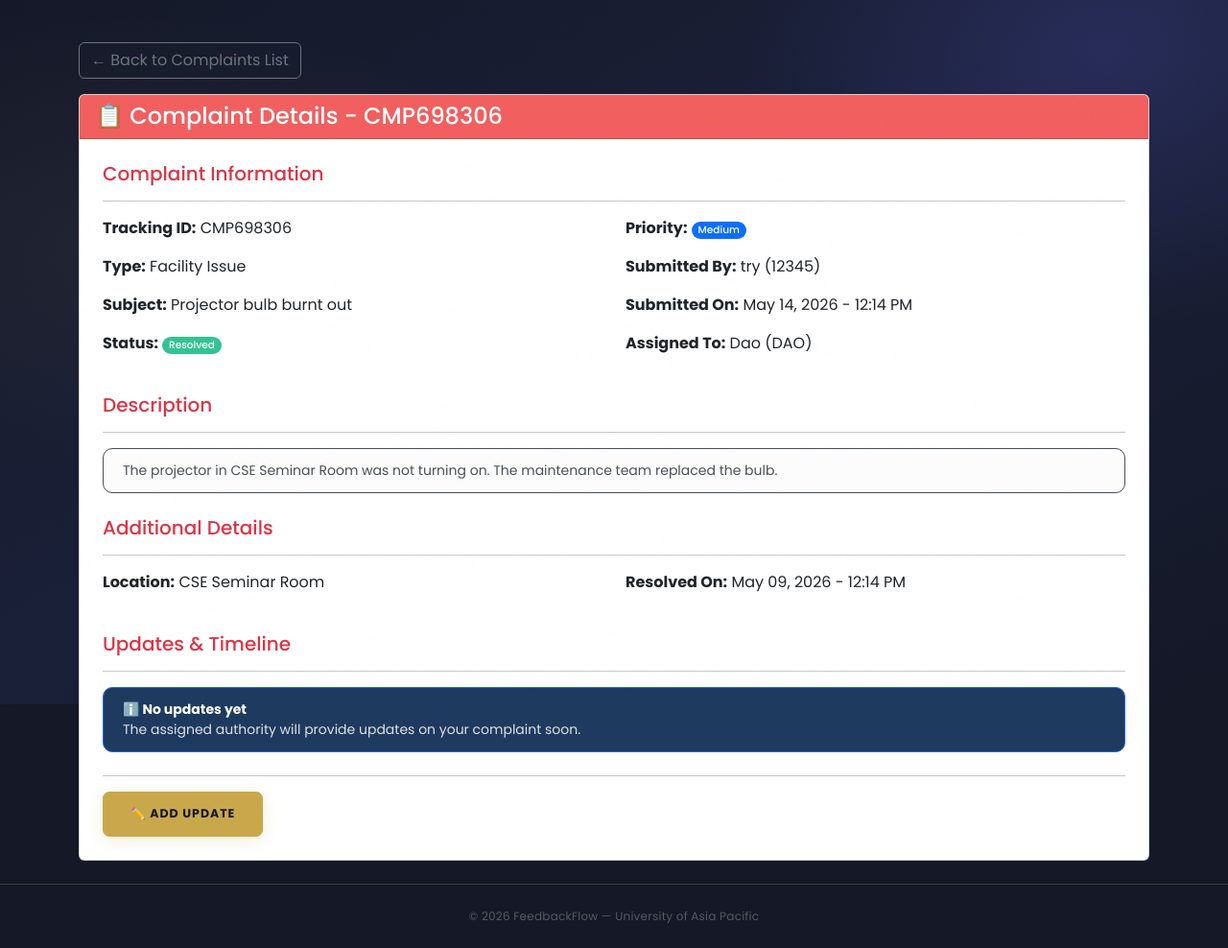
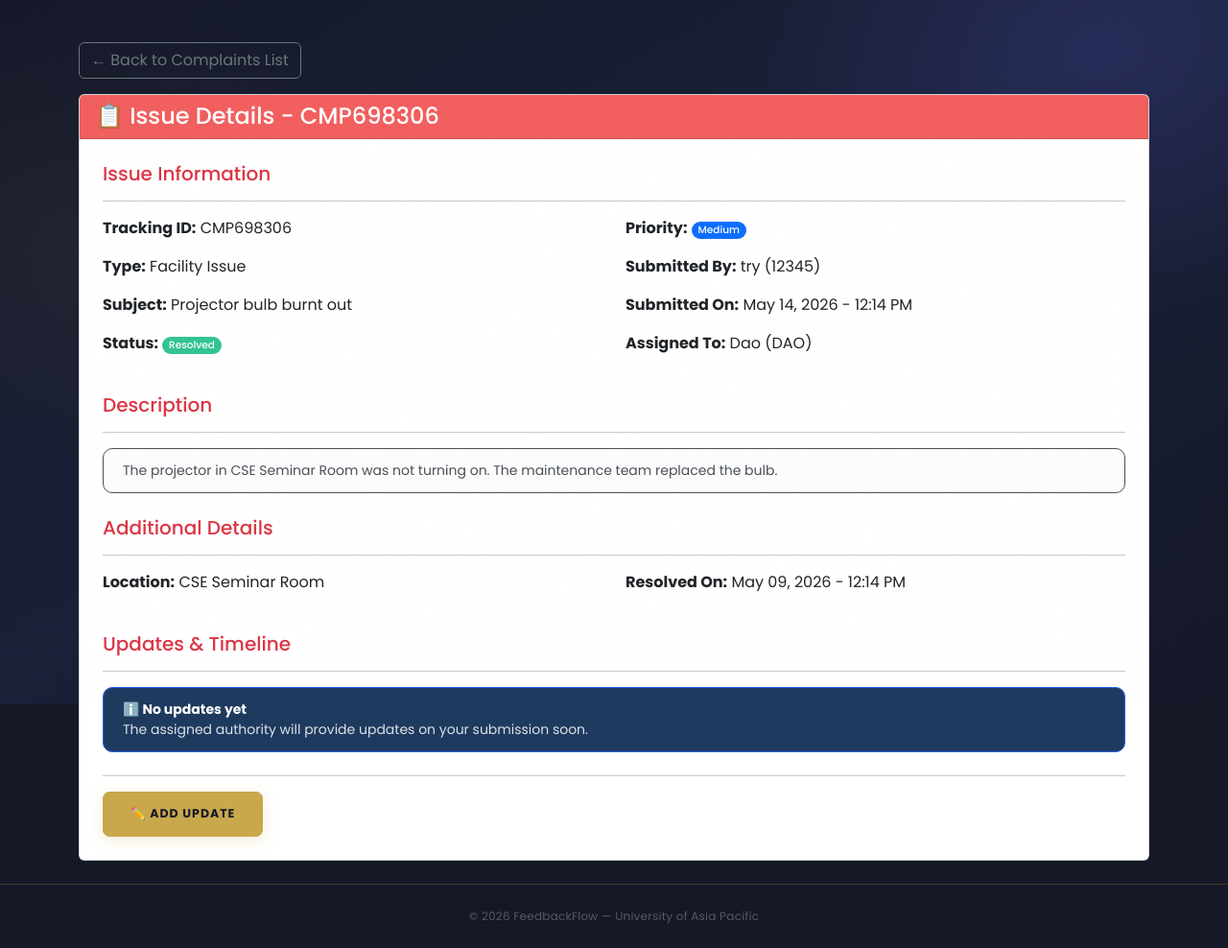
Before and after one commit to anjumaAlam/FeedbackFlow, a Django app: page /complaints/detail/31/ in a window 1280 px wide. Shown: the part 66-1054 px from the top of the page at 96% size. Run offline with Django 5.2, Linux system fonts and the light colour scheme; a user stored in the database is signed in; data comes from the database, SQL or seed files in the repository.

Commit message:
feat: Refactor complaint system to support Advice/Opinion (FR 2.3), dynamic labels across all templates

```diff
--- a/complaints/templates/complaints/complaint_detail.html
+++ b/complaints/templates/complaints/complaint_detail.html
@@ -1,7 +1,12 @@
 
 {% extends 'users/base.html' %}
 
-{% block title %}Complaint Details - FeedbackFlow{% endblock %}
+{% block title %}
+    {% if complaint.complaint_type == 'Advice' %}Advice
+    {% elif complaint.complaint_type == 'Opinion' %}Opinion
+    {% elif complaint.complaint_type == 'Facility' %}Issue
+    {% else %}Complaint{% endif %} Details - FeedbackFlow
+{% endblock %}
 
 {% block extra_css %}
 <style>
@@ -76,12 +81,22 @@
 
     <div class="card detail-card mb-4">
         <div class="card-header bg-danger text-white">
-            <h4 class="mb-0">📋 Complaint Details - {{ complaint.tracking_id }}</h4>
+            <h4 class="mb-0">📋
+                {% if complaint.complaint_type == 'Advice' %}Advice
+                {% elif complaint.complaint_type == 'Opinion' %}Opinion
+                {% elif complaint.complaint_type == 'Facility' %}Issue
+                {% else %}Complaint{% endif %} Details - {{ complaint.tracking_id }}
+            </h4>
         </div>
         <div class="card-body p-4">
 
             <div class="mb-4">
-                <h5 class="text-danger">Complaint Information</h5>
+                <h5 class="text-danger">
+                    {% if complaint.complaint_type == 'Advice' %}Advice
+                    {% elif complaint.complaint_type == 'Opinion' %}Opinion
+                    {% elif complaint.complaint_type == 'Facility' %}Issue
+                    {% else %}Complaint{% endif %} Information
+                </h5>
                 <hr>
 
                 <div class="row">
@@ -188,7 +203,7 @@
                 {% else %}
                <div class="alert" style="background:#1e3a5f;border:1px solid #2563eb;color:#ffffff;">
     <strong style="color:#ffffff;">ℹ️ No updates yet</strong>
-    <p class="mb-0" style="color:rgba(255,255,255,.85);">The assigned authority will provide updates on your complaint soon.</p>
+    <p class="mb-0" style="color:rgba(255,255,255,.85);">The assigned authority will provide updates on your submission soon.</p>
 </div>
                 {% endif %}
             </div>
@@ -203,7 +218,11 @@
                     </a>
                     {% if complaint.status != 'Resolved' %}
                     <a href="{% url 'handle_complaint' complaint.id %}" class="btn btn-success">
-                        ✅ Resolve Complaint
+                        ✅ Resolve
+                        {% if complaint.complaint_type == 'Advice' %}Advice
+                        {% elif complaint.complaint_type == 'Opinion' %}Opinion
+                        {% elif complaint.complaint_type == 'Facility' %}Issue
+                        {% else %}Complaint{% endif %}
                     </a>
                     {% endif %}
                 </div>
--- a/complaints/urls.py
+++ b/complaints/urls.py
@@ -24,6 +24,7 @@ urlpatterns = [
 
     # ── Admin ─────────────────────────────────────────────────────────────
     path('admin/list/', views.admin_complaints_list, name='admin_complaints_list'),
+    path('admin/handle/<int:complaint_id>/', views.handle_complaint, name='admin_handle_complaint'),
     path('dao/list/', views.dao_complaints_list, name='dao_complaints_list'),
     path('dao/escalate/<int:complaint_id>/', views.dao_escalate_complaint, name='dao_escalate_complaint'),
     path('dao/assign-staff/<int:complaint_id>/', views.dao_assign_staff, name='dao_assign_staff'),
--- a/complaints/views.py
+++ b/complaints/views.py
@@ -45,47 +45,36 @@ def submit_complaint(request):
             complaint.student = request.user
             complaint.save()
 
-            if complaint.complaint_type == 'Faculty':
-                if complaint.assigned_to:
-                    create_notification(
-                        recipient=complaint.assigned_to,
-                        title=f'New Faculty Complaint: {complaint.subject}',
-                        message=f'A new complaint has been submitted by {complaint.student.full_name}. Tracking ID: {complaint.tracking_id}',
-                        notification_type='complaint',
-                        link=f'/complaints/hod/handle/{complaint.id}/',
-                    )
+            noun = 'Complaint'
+            if complaint.complaint_type in ['Advice', 'Opinion']:
+                noun = complaint.complaint_type
+            elif complaint.complaint_type == 'Facility':
+                noun = 'Issue'
 
-            elif complaint.complaint_type == 'HOD':
-                for admin in User.objects.filter(role='Admin'):
-                    create_notification(
-                        recipient=admin,
-                        title=f'New HOD Complaint: {complaint.subject}',
-                        message=f'A complaint against HOD has been submitted by {complaint.student.full_name}. Tracking ID: {complaint.tracking_id}',
-                        notification_type='complaint',
-                        link=f'/complaints/admin/handle/{complaint.id}/',
-                    )
+            if complaint.assigned_to:
+                # Notify the assigned handler
+                handler_link = f'/complaints/hod/handle/{complaint.id}/'
 
-            elif complaint.complaint_type == 'Staff':
-                if complaint.assigned_to:
-                    create_notification(
-                        recipient=complaint.assigned_to,
-                        title=f'New Staff Complaint: {complaint.subject}',
-                        message=f'A complaint has been submitted by {complaint.student.full_name}. Tracking ID: {complaint.tracking_id}',
-                        notification_type='complaint',
-                        link=f'/complaints/hod/handle/{complaint.id}/',
-                    )
+                create_notification(
+                    recipient=complaint.assigned_to,
+                    title=f'New {noun} Received: {complaint.subject}',
+                    message=f'A new {noun.lower()} has been submitted. Tracking ID: {complaint.tracking_id}',
+                    notification_type='complaint',
+                    link=handler_link,
+                )
 
-            elif complaint.complaint_type == 'Facility':
-                if complaint.assigned_to:
-                    create_notification(
-                        recipient=complaint.assigned_to,
-                        title=f'New Facility Issue: {complaint.subject}',
-                        message=f'A facility issue has been reported by {complaint.student.full_name}. Tracking ID: {complaint.tracking_id}',
-                        notification_type='complaint',
-                        link=f'/complaints/hod/handle/{complaint.id}/',
-                    )
+            # Acknowledgment to the student
+            create_notification(
+                recipient=request.user,
+                title=f'{noun} Submitted Successfully ✅',
+                message=f'Your {noun.lower()} "{complaint.subject}" has been received. '
+                        f'Tracking ID: {complaint.tracking_id}. '
+                        f'It has been assigned to the appropriate handler and you will be notified of any updates.',
+                notification_type='complaint',
+                link=f'/complaints/detail/{complaint.id}/',
+            )
 
-            messages.success(request, f'Complaint submitted successfully! Tracking ID: {complaint.tracking_id}')
+            messages.success(request, f'{noun} submitted successfully! Tracking ID: {complaint.tracking_id}')
             return redirect('my_complaints')
         else:
             messages.error(request, 'Please correct the errors below.')
@@ -204,12 +193,33 @@ def handle_complaint(request, complaint_id):
                 complaint.status = update.status_changed_to
                 if update.status_changed_to == 'Resolved':
                     complaint.resolved_at = timezone.now()
+                elif update.status_changed_to == 'Escalated':
+                    noun = 'Complaint'
+                    if complaint.complaint_type in ['Advice', 'Opinion']:
+                        noun = complaint.complaint_type
+                    elif complaint.complaint_type == 'Facility':
+                        noun = 'Issue'
+
+                    for admin in User.objects.filter(role='Admin'):
+                        create_notification(
+                            recipient=admin,
+                            title=f'{noun} Escalated: {complaint.tracking_id}',
+                            message=f'"{complaint.subject}" has been escalated by {request.user.full_name}.',
+                            notification_type='complaint',
+                            link=f'/complaints/hod/handle/{complaint.id}/',
+                        )
                 complaint.save()
+
+            noun = 'Complaint'
+            if complaint.complaint_type in ['Advice', 'Opinion']:
+                noun = complaint.complaint_type
+            elif complaint.complaint_type == 'Facility':
+                noun = 'Issue'
 
             create_notification(
                 recipient=complaint.student,
-                title=f'Update on your complaint: {complaint.tracking_id}',
-                message=f'Your complaint "{complaint.subject}" has been updated. New status: {complaint.status}',
+                title=f'Update on your {noun.lower()}: {complaint.tracking_id}',
+                message=f'Your {noun.lower()} "{complaint.subject}" has been updated. New status: {complaint.status}',
                 notification_type='update',
                 link=f'/complaints/detail/{complaint.id}/',
             )
@@ -488,7 +498,7 @@ def hod_final_action(request, complaint_id):
                         title=f'Escalated Complaint: {complaint.tracking_id}',
                         message=f'HOD {request.user.full_name} has escalated complaint {complaint.tracking_id} to you.',
                         notification_type='complaint',
-                        link=f'/complaints/admin/handle/{complaint.id}/',
+                        link=f'/complaints/hod/handle/{complaint.id}/',
                     )
 
             elif action == 'More Investigation':
@@ -579,6 +589,8 @@ def admin_complaints_list(request):
         'hod_complaints': complaints_list.filter(complaint_type='HOD').count(),
         'staff_complaints': complaints_list.filter(complaint_type='Staff').count(),
         'facility_complaints': complaints_list.filter(complaint_type='Facility').count(),
+        'advice_complaints': complaints_list.filter(complaint_type='Advice').count(),
+        'opinion_complaints': complaints_list.filter(complaint_type='Opinion').count(),
         'page_title': 'All Complaints'
     }
     return render(request, 'complaints/admins_complaints_list.html', context)
@@ -963,11 +975,30 @@ def similar_complaints_detail(request, faculty_id, group_index):
     return render(request, 'complaints/similar_complaints_detail.html', context)
 
 
-@login_required
 def public_log(request):
-    complaints = Complaint.objects.filter(status='Resolved', complaint_type='Facility').order_by('-resolved_at')[:50]
+    """FR 7.5: Public anonymized log of ALL resolved issues — no login required."""
+    type_filter = request.GET.get('type', '')
+    complaints = Complaint.objects.filter(status='Resolved').order_by('-resolved_at')
+    if type_filter:
+        complaints = complaints.filter(complaint_type=type_filter)
+    complaints = complaints[:50]
+
+    # Count by type for filter badges
+    all_resolved = Complaint.objects.filter(status='Resolved')
+    type_counts = {
+        'all': all_resolved.count(),
+        'Faculty': all_resolved.filter(complaint_type='Faculty').count(),
+        'HOD': all_resolved.filter(complaint_type='HOD').count(),
+        'Staff': all_resolved.filter(complaint_type='Staff').count(),
+        'Facility': all_resolved.filter(complaint_type='Facility').count(),
+        'Advice': all_resolved.filter(complaint_type='Advice').count(),
+        'Opinion': all_resolved.filter(complaint_type='Opinion').count(),
+    }
+
     context = {
         'complaints': complaints,
+        'type_filter': type_filter,
+        'type_counts': type_counts,
         'page_title': 'Public Resolved Issues Log'
     }
     return render(request, 'complaints/public_log.html', context)
```
Also changed, not shown: complaints/forms.py (+5 -3 lines), complaints/templates/complaints/admins_complaints_list.html (+14 -6 lines), complaints/templates/complaints/my_complaints.html (+8 -8 lines), complaints/templates/complaints/public_log.html (+8 -4 lines), complaints/templates/complaints/submit_complaints.html (+21 -9 lines).
